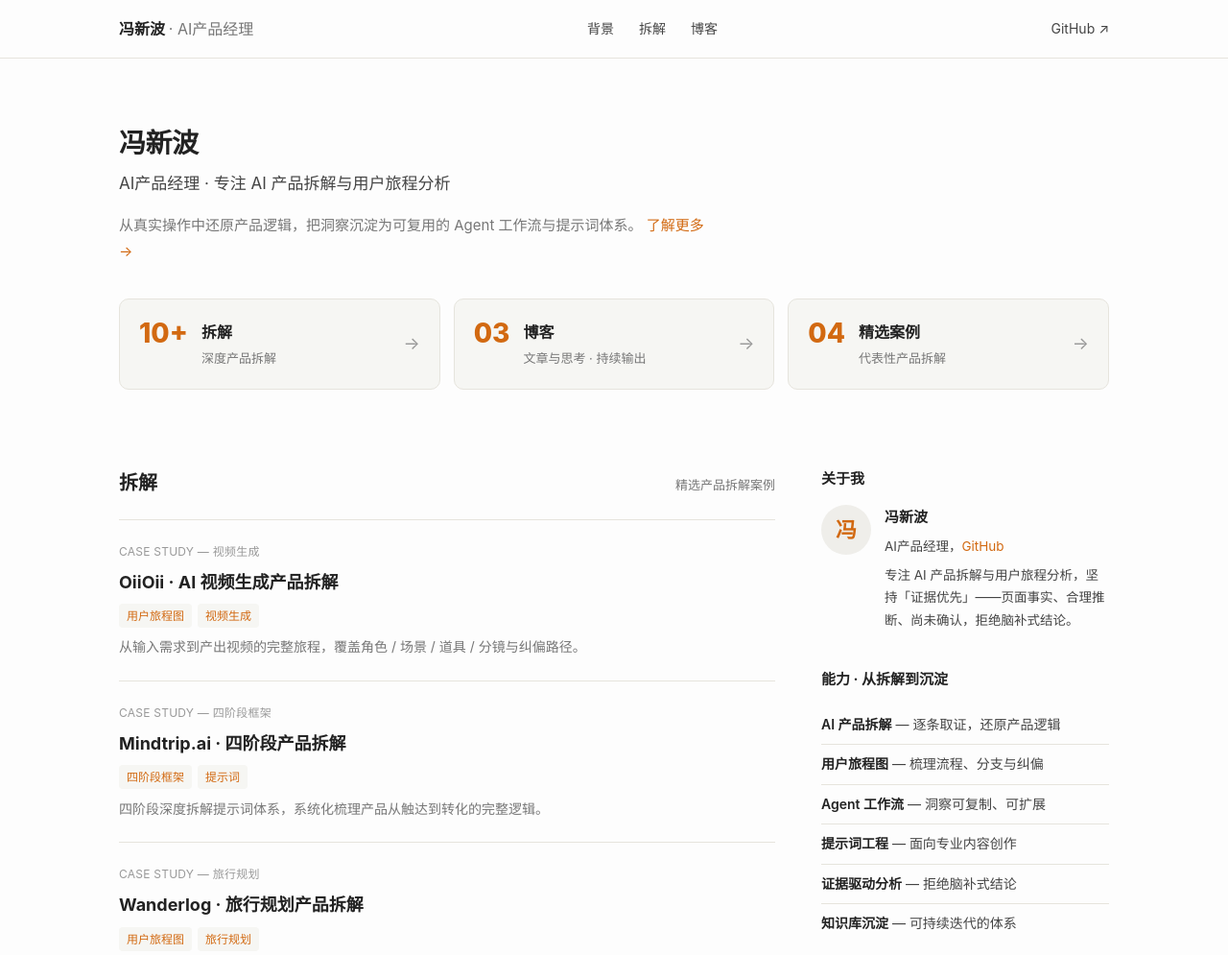
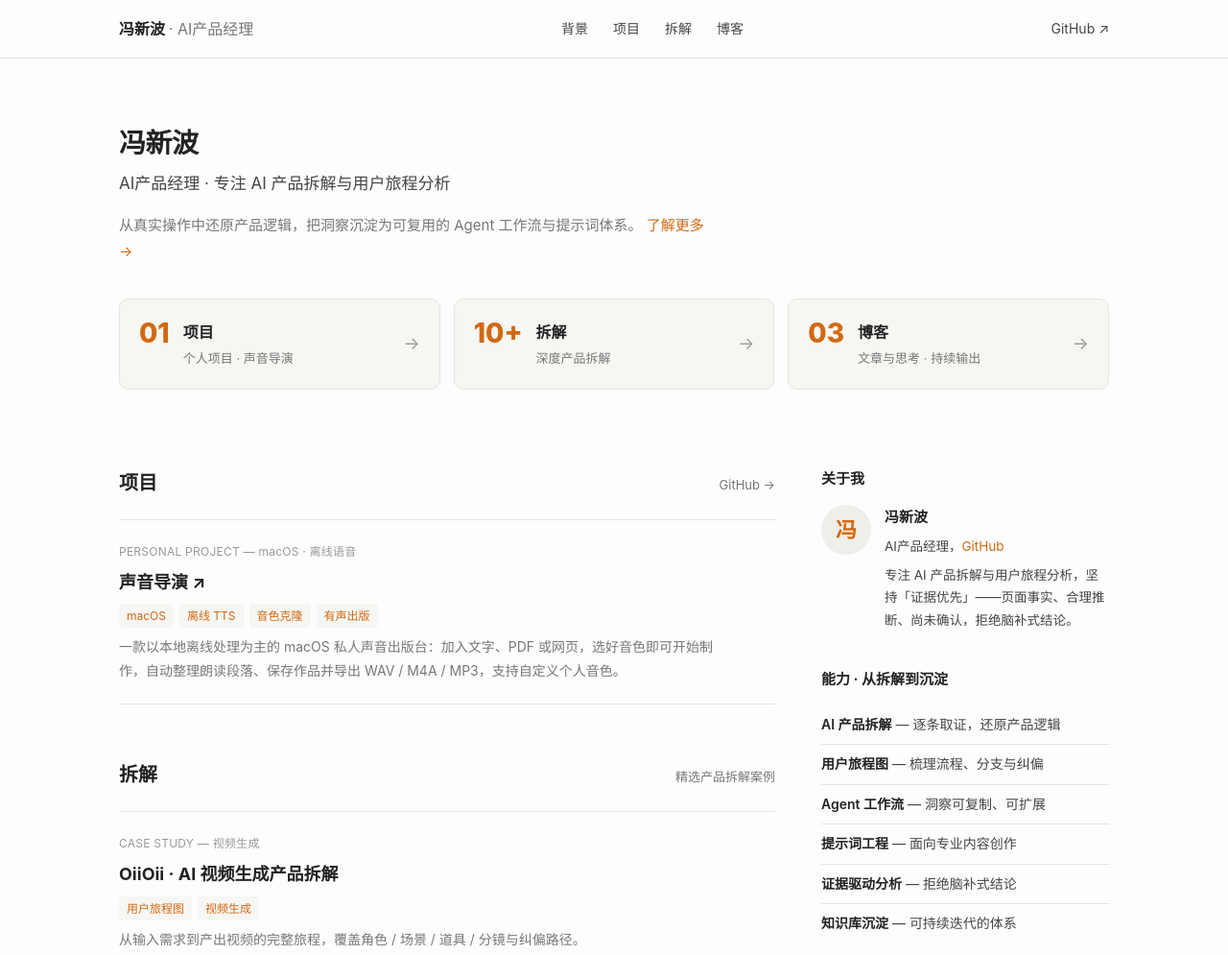
Before and after one commit to fengxinbo558/fengxinbo558.github.io, a plain HTML site: page index.html in a window 1280 px wide. Shown: the top 995 px of the page at 96% size. Drawn offline with Linux system fonts and the light colour scheme.

Commit message:
新增「项目」板块：声音导演（按原 README 介绍）

```diff
--- a/index.html
+++ b/index.html
@@ -157,7 +157,8 @@
     <a class="brand" href="#top">冯新波 <span class="tagline">· AI产品经理</span></a>
     <nav class="nav-links">
       <a href="#about">背景</a>
-      <a href="#projects">拆解</a>
+      <a href="#projects">项目</a>
+      <a href="#teardown">拆解</a>
       <a href="#blog">博客</a>
     </nav>
     <a class="nav-gh" href="https://github.com/fengxinbo558" target="_blank" rel="noopener">GitHub ↗</a>
@@ -177,6 +178,11 @@
 
     <div class="cards">
       <a class="card" href="#projects">
+        <span class="num">01</span>
+        <div><h3>项目</h3><p>个人项目 · 声音导演</p></div>
+        <span class="arrow">→</span>
+      </a>
+      <a class="card" href="#teardown">
         <span class="num">10+</span>
         <div><h3>拆解</h3><p>深度产品拆解</p></div>
         <span class="arrow">→</span>
@@ -184,11 +190,6 @@
       <a class="card" href="#blog">
         <span class="num">03</span>
         <div><h3>博客</h3><p>文章与思考 · 持续输出</p></div>
-        <span class="arrow">→</span>
-      </a>
-      <a class="card" href="#projects">
-        <span class="num">04</span>
-        <div><h3>精选案例</h3><p>代表性产品拆解</p></div>
         <span class="arrow">→</span>
       </a>
     </div>
@@ -202,6 +203,21 @@
 
       <!-- 项目 -->
       <section id="projects">
+        <div class="sec-head">
+          <h2>项目</h2>
+          <a class="all" href="https://github.com/fengxinbo558" target="_blank" rel="noopener">GitHub →</a>
+        </div>
+
+        <div class="project-item">
+          <div class="meta">PERSONAL PROJECT — macOS · 离线语音</div>
+          <h3><a href="https://github.com/fengxinbo558/rensheng" target="_blank" rel="noopener">声音导演 ↗</a></h3>
+          <div class="tags"><span class="tag">macOS</span><span class="tag">离线 TTS</span><span class="tag">音色克隆</span><span class="tag">有声出版</span></div>
+          <p>一款以本地离线处理为主的 macOS 私人声音出版台：加入文字、PDF 或网页，选好音色即可开始制作，自动整理朗读段落、保存作品并导出 WAV / M4A / MP3，支持自定义个人音色。</p>
+        </div>
+      </section>
+
+      <!-- 拆解 -->
+      <section id="teardown">
         <div class="sec-head">
           <h2>拆解</h2>
           <span class="all">精选产品拆解案例</span>
```
